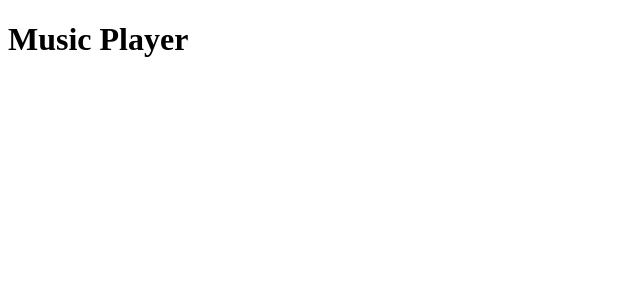
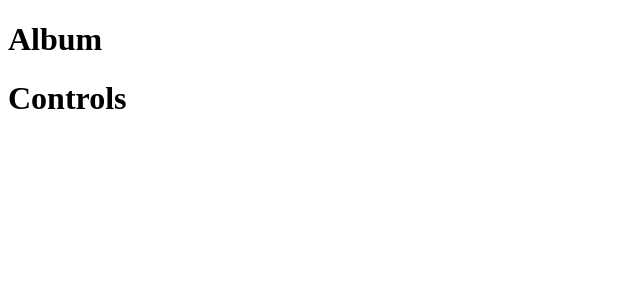
Before and after one commit to Deba1232/music-player, a React (Vite) app: page / in a window 1280 px wide. Shown: the top 300 px of the page, without its empty margins (0-640 px from the left). Built offline with nearby package versions, Linux system fonts and the light colour scheme.

Commit message:
components made

```diff
--- a/src/App.jsx
+++ b/src/App.jsx
@@ -1,23 +1,18 @@
 import './App.css'
+import Album from './components/Album'
+import Player from './components/Player'
 
 function App() {
 
   return (
-    <h1>Music Player</h1>
 
 
+   <div>
 
+    <Album/>
+    <Player/>
 
-
-
-
-
-
-
-
-
-
-
+   </div>
 
   )
 
--- /dev/null
+++ b/src/components/Album.jsx
@@ -0,0 +1,11 @@
+function Album() {
+
+    return (
+
+        <h1>Album</h1>
+
+    );
+
+}
+
+export default Album;
--- /dev/null
+++ b/src/components/Player.jsx
@@ -0,0 +1,12 @@
+function Player () {
+
+    return (
+
+        <h1>Controls</h1>
+
+    );
+
+
+}
+
+export default Player;
```
